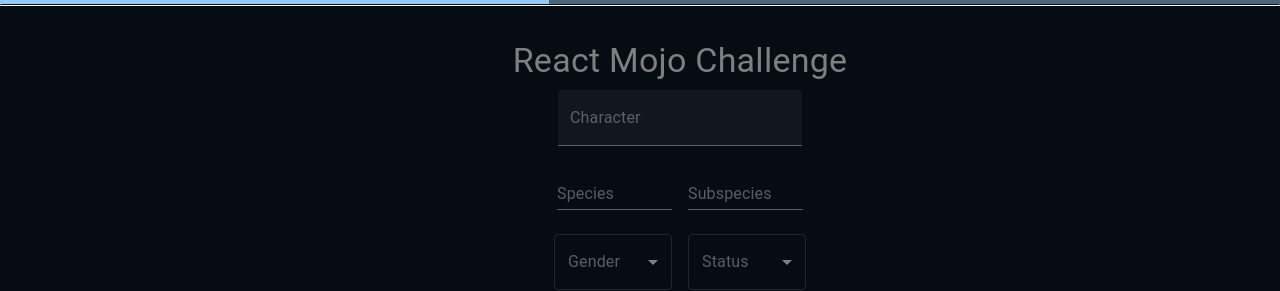
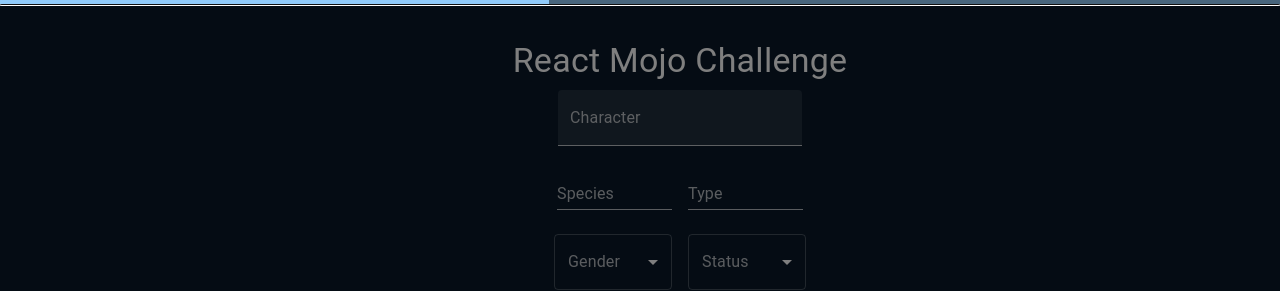
Before and after one commit to dvaanc/mojo-react-challenge, a React (Create React App) app: page /character in a window 1280 px wide. Shown: the top 291 px of the page. Built offline with nearby package versions, Linux system fonts and the light colour scheme; no server answers.

Commit message:
minor changes, change subspecies to species

```diff
--- a/src/App.tsx
+++ b/src/App.tsx
@@ -112,7 +112,7 @@ export default function App() {
         onChange={ handleType }
         value={ query.type }
         id="searchType"
-        label="Subspecies"
+        label="Type"
         variant="standard"
         sx={{ maxWidth: 115 }}
         />
--- a/src/Components/CharacterPage.tsx
+++ b/src/Components/CharacterPage.tsx
@@ -104,9 +104,9 @@ export default function CharacterPage() {
                 { characterData.status } - { characterData.species } { characterData.gender }
               </Typography>
               <Typography gutterBottom variant="caption" sx={{ ml: 1 }}>
-                { characterData.type === '' ? 'Subspecies: None' : `Subspecies: ${characterData.type}` }
+                Type: { characterData.type === '' ? 'None' : characterData.type }
               </Typography>
-              <Typography gutterBottom>Origin: { characterData.origin.name }</Typography>
+              <Typography gutterBottom> Origin: { characterData.origin.name }</Typography>
               <Box sx={{ mb: 2, mt: 1 }}>
                 <Typography component='div' sx={{ color: 'rgb(158, 158, 158)' }}>Last known location: </Typography>
                 <Typography component='div'> { characterData.location.name } </Typography>
@@ -115,9 +115,11 @@ export default function CharacterPage() {
           </Box>
           <Box sx={{ mt: 2, maxHeight: 326, overflow: 'auto', width: 1 }}>
           <ListSubheader sx={{ backgroundColor: '#3C3E44' }}>
-            <Typography variant='h6' align='center'>
-              Episodes appeared in:
-            </Typography>
+
+              { episodes &&
+              <Typography variant='h6' align='center'>
+                Episode appearances:
+              </Typography>}
             </ListSubheader>
           <List sx={{ display: 'flex', flexDirection: 'column', }}>
           { episodes !== null ?
```
Also changed, not shown: 2 other files (tests, documents, lock files or other folders).
